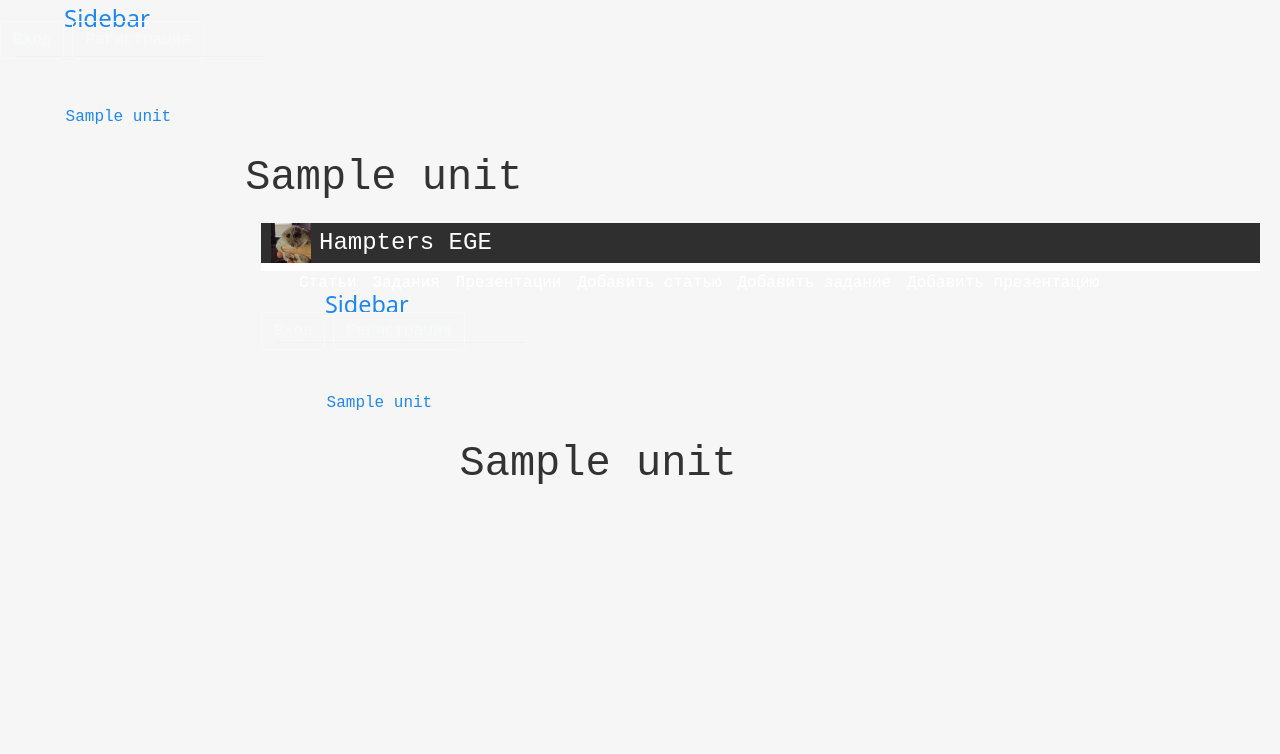
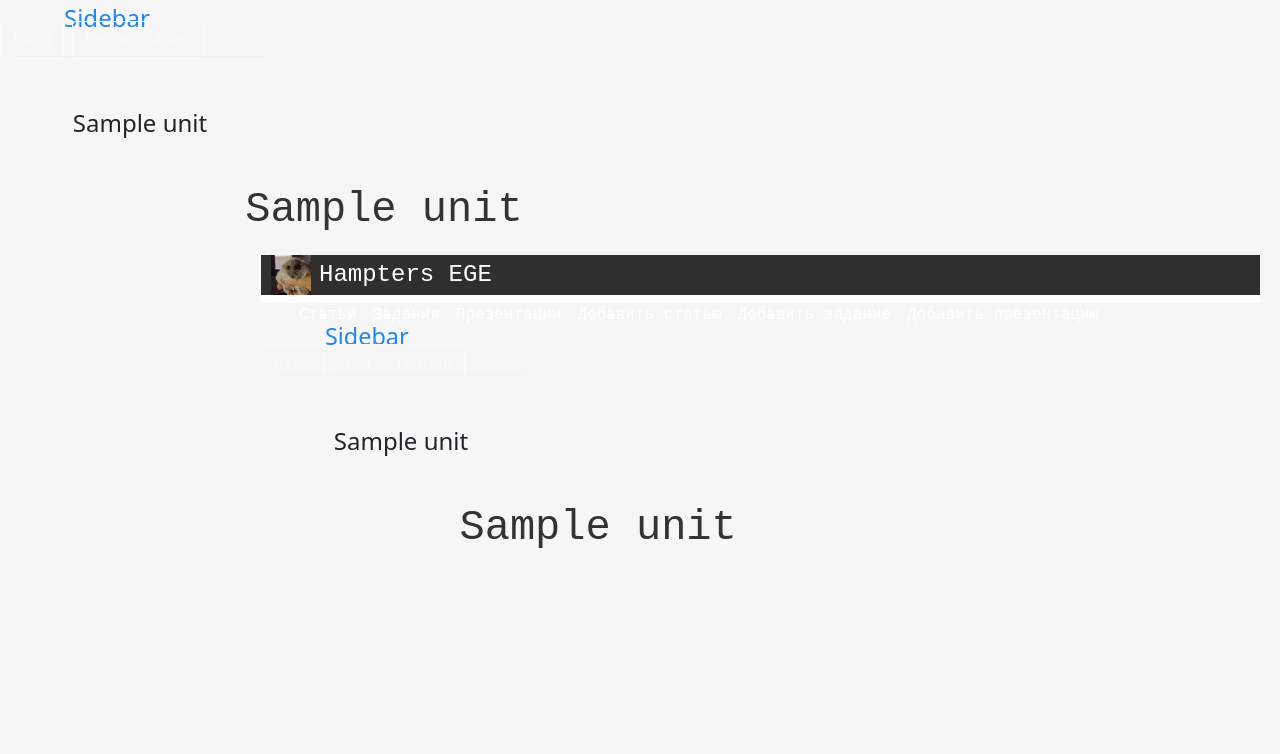
Before and after one commit to Keopint/EGE_WEBSITE_2, a Flask app: page /course/1/1 in a window 1280 px wide. Shown: the part 64-818 px from the top of the page. Run offline with Flask 3, Linux system fonts and the light colour scheme; tables that the repository leaves empty hold one stand-in row (values such as "Sample post"); some libraries are stand-ins or nearby versions.

Commit message:
Поменял курсы (щас сбегаю за цветами и вернусь) 	modified:   static/css/style.css 	modified:   templates/course.html

```diff
--- a/static/css/style.css
+++ b/static/css/style.css
@@ -71,8 +71,7 @@ a {
 }
 
 .be_centered {
-  margin-top: auto;
-  margin-bottom: auto;
+  margin: 0 auto;
 }
 
 .logo_png {
@@ -97,7 +96,7 @@ ul, li {
   list-style: none;
 }
 
-header a, li, h1, h2, h3, h4, p {
+header a, header li, h1, h2, h3, h4, header p {
   font-family: 'Courier New', Courier, monospace;
 }
 
--- a/templates/course.html
+++ b/templates/course.html
@@ -18,10 +18,17 @@
             <hr>
             <ul class="nav nav-pills flex-column mb-auto">
                 {% for u in units %}
-                <li>
+                  <!-- <li>
                     <a href="/course/{{course.id}}/{{u.id}}" class="nav-link link-body-emphasis">
                       <svg class="bi pe-none me-2" width="16" height="16"><use xlink:href="#speedometer2"></use></svg>
                       {{u.name}}
+                    </a>
+                  </li> -->
+                  <li>
+                    <a href="/course/{{course.id}}/{{u.id}}" class="uk-link-reset nav-link link-body-emphasis">
+                      <div class="uk-card uk-card-hover uk-card-large uk-margin uk-flex-center middle_backcolor" style="width: 100%">
+                        <p class="be_centered uk-text-large" style="text-decoration: none; text-align: center;">{{u.name}}</p>
+                      </div>
                     </a>
                   </li>
                 {% endfor %}
```
Lines whose indentation alone changed are shown as unchanged.
